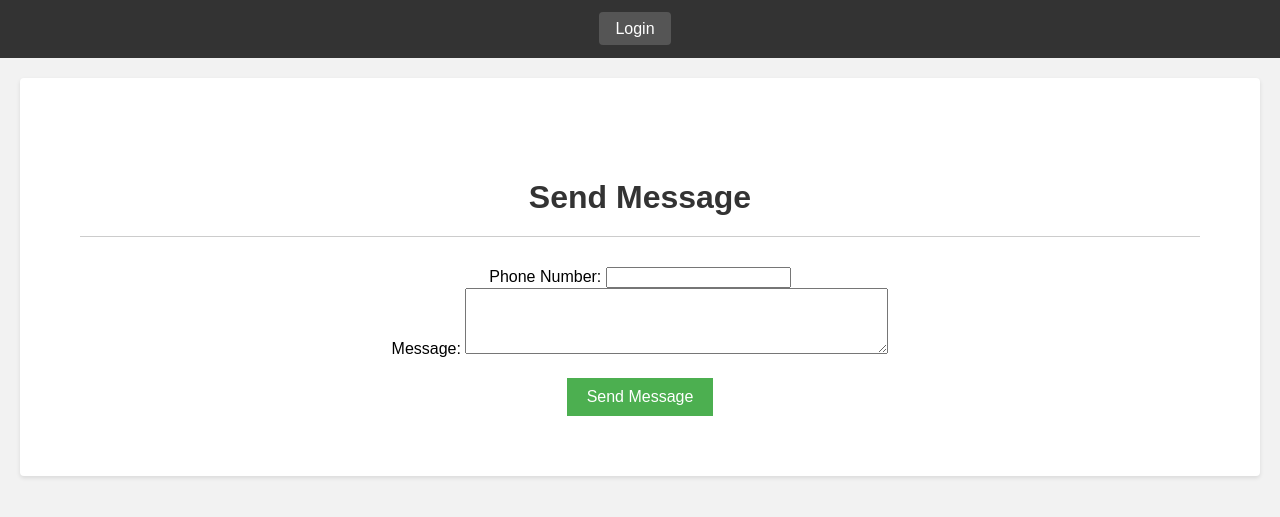
After one commit to rishavhav/code51, a Django app: page /base51/send-message/ in a window 1280 px wide. The commit adds this page. Shown: the top 517 px of the page. Run offline with Django 4.2, Linux system fonts and the light colour scheme.

Commit message:
added message send page

```diff
--- a/base51/urls.py
+++ b/base51/urls.py
@@ -10,4 +10,5 @@ urlpatterns = [
     path("delete_senders/", views.delete_senders, name="delete_senders"),
     path("login/", views.login_view, name="login"),
     path("logout/", views.logout_view, name="logout"),
+    path("send-message/", views.send_message, name="send_message"),
 ]
--- a/base51/views.py
+++ b/base51/views.py
@@ -14,7 +14,30 @@ from django.shortcuts import render, redirect
 from .models import CustomUser
 from django.contrib.auth.decorators import login_required
 from django.contrib.auth import logout
+from django.conf import settings
+from django.shortcuts import render, redirect
+from twilio.rest import Client
+from django.contrib import messages
 
+def send_message(request):
+    if request.method == "POST":
+        phone_number = request.POST.get("phone_number")
+        message = request.POST.get("message")
+
+        # Initialize the Twilio client
+        client = Client(settings.TWILIO_ACCOUNT_SID, settings.TWILIO_AUTH_TOKEN)
+
+        # Send SMS using Twilio
+        message = client.messages.create(
+            body=message,
+            from_=settings.TWILIO_PHONE_NUMBER,
+            to=phone_number,
+        )
+
+        messages.success(request, "Message sent successfully.")
+        return redirect("send_message")
+
+    return render(request, "send_message.html")
 
 def logout_view(request):
     logout(request)
--- a/templates/base.html
+++ b/templates/base.html
@@ -10,13 +10,12 @@
     <nav>
         <ul class="nav-links">
             {% if user.is_authenticated %}
-            <li><a href="{% url 'upload_form' %}">Upload</a></li>
-            {% endif %}
-            {% if user.is_authenticated %}
-            <li><a href="{% url 'display_senders' %}">Message Senders</a></li>
-            {% endif %}
-            {% if user.is_authenticated %}
+                <li><a href="{% url 'upload_form' %}">Upload</a></li>
+                <li><a href="{% url 'display_senders' %}">Message Senders</a></li>
+                <li><a href="{% url 'send_message' %}">Send Message</a></li>
                 <li><a href="{% url 'logout' %}">Sign Out</a></li>
+            {% else %}
+                <li><a href="{% url 'login' %}">Login</a></li>
             {% endif %}
         </ul>
     </nav>
--- /dev/null
+++ b/templates/send_message.html
@@ -0,0 +1,21 @@
+{% extends "base.html" %}
+
+{% block title %}Send Message{% endblock %}
+
+{% block content %}
+    <h1>Send Message</h1>
+    <form method="POST" action="{% url 'send_message' %}">
+        {% csrf_token %}
+        <div>
+            <label for="phone_number">Phone Number:</label>
+            <input type="text" id="phone_number" name="phone_number" required>
+        </div>
+        <div>
+            <label for="message">Message:</label>
+            <textarea id="message" name="message" rows="4" cols="50" required></textarea>
+        </div>
+        <div>
+            <button type="submit">Send Message</button>
+        </div>
+    </form>
+{% endblock %}
```
Also changed, not shown: db.sqlite3.
